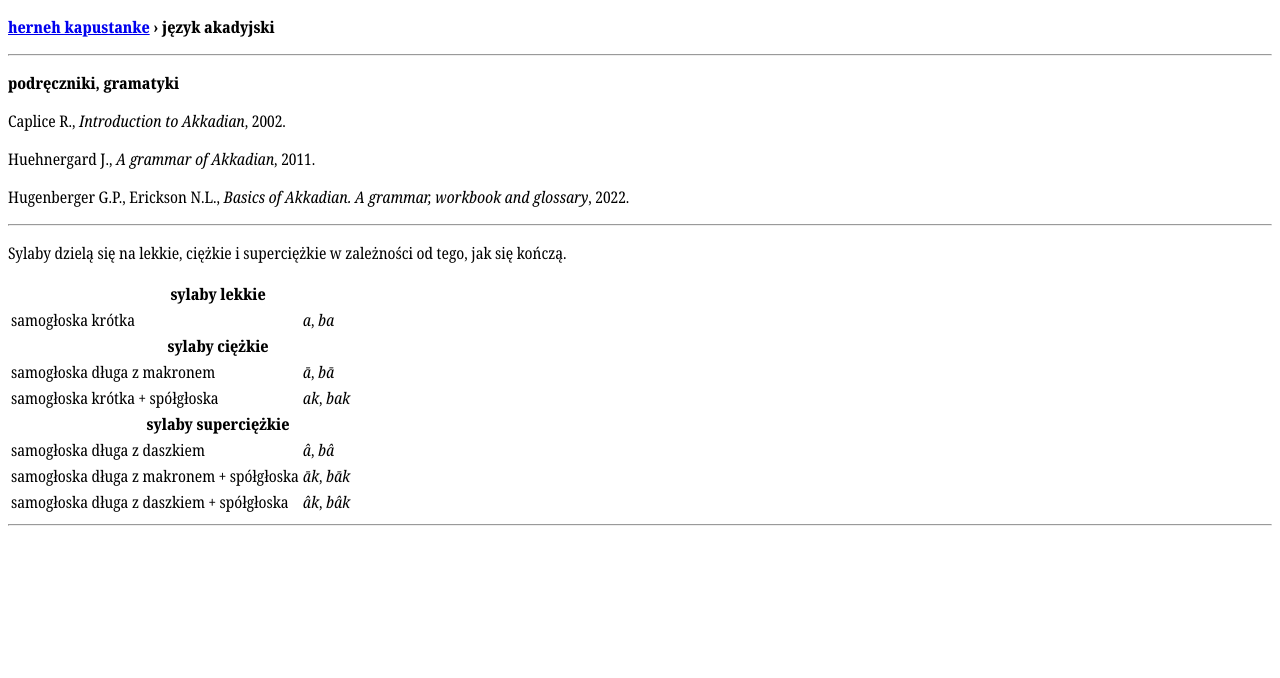
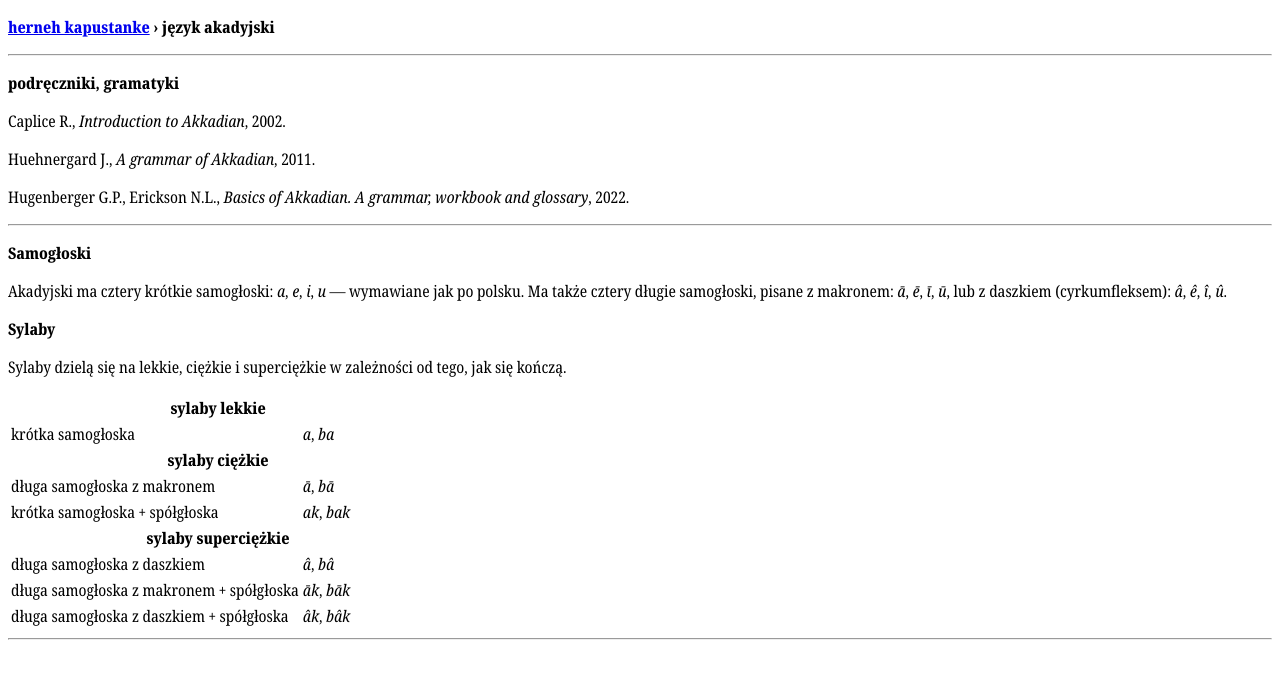
Before and after one commit to pt-11/herneh, a plain HTML site: page akk.html in a window 1280 px wide. Drawn offline with Linux system fonts and the light colour scheme; files that its build step writes are made by us from their sources.

Commit message:
akk - samogłoski

```diff
--- a/akk.html
+++ b/akk.html
@@ -25,43 +25,22 @@
 
 <hr>
 
+<p><b>Samogłoski</b></p>
+<p>Akadyjski ma cztery krótkie samogłoski: <i>a</i>, <i>e</i>, <i>i</i>, <i>u</i> — wymawiane jak po polsku. Ma także cztery długie samogłoski, pisane z makronem: <i>ā</i>, <i>ē</i>, <i>ī</i>, <i>ū</i>, lub z daszkiem (cyrkumfleksem): <i>â</i>, <i>ê</i>, <i>î</i>, <i>û</i>.</p>
+
+<p><b>Sylaby</b></p>
 <p>Sylaby dzielą się na lekkie, ciężkie i superciężkie w zależności od tego, jak się kończą.</p>
-
 <table style="table-layout: auto;">
-<colgroup><col><col style="width: 30%;"></colgroup>
-<tr>
-<th colspan="2">sylaby lekkie</th>
-</tr>
-<tr>
-<td>samogłoska krótka</td>
-<td><i>a</i>, <i>ba</i></td>
-</tr>
-<tr>
-<th colspan="2">sylaby ciężkie</th>
-</tr>
-<tr>
-<td>samogłoska długa z makronem</td>
-<td><i>ā</i>, <i>bā</i></td>
-</tr>
-<tr>
-<td>samogłoska krótka + spółgłoska</td>
-<td><i>ak</i>, <i>bak</i></td>
-</tr>
-<tr>
-<th colspan="2">sylaby superciężkie</th>
-</tr>
-<tr>
-<td>samogłoska długa z daszkiem</td>
-<td><i>â</i>, <i>bâ</i></td>
-</tr>
-<tr>
-<td>samogłoska długa z makronem + spółgłoska</td>
-<td><i>āk</i>, <i>bāk</i></td>
-</tr>
-<tr>
-<td>samogłoska długa z daszkiem + spółgłoska</td>
-<td><i>âk</i>, <i>bâk</i></td>
-</tr>
+<colgroup><col style="width: 70%;"></colgroup>
+<tr><th colspan="2">sylaby lekkie</th></tr>
+<tr><td>krótka samogłoska</td><td><i>a</i>, <i>ba</i></td></tr>
+<tr><th colspan="2">sylaby ciężkie</th></tr>
+<tr><td>długa samogłoska z makronem</td><td><i>ā</i>, <i>bā</i></td></tr>
+<tr><td>krótka samogłoska + spółgłoska</td><td><i>ak</i>, <i>bak</i></td></tr>
+<tr><th colspan="2">sylaby superciężkie</th></tr>
+<tr><td>długa samogłoska z daszkiem</td><td><i>â</i>, <i>bâ</i></td></tr>
+<tr><td>długa samogłoska z makronem + spółgłoska</td><td><i>āk</i>, <i>bāk</i></td></tr>
+<tr><td>długa samogłoska z daszkiem + spółgłoska</td><td><i>âk</i>, <i>bâk</i></td></tr>
 </table>
 
 <hr>
```
Also changed, not shown: de-cs-uk.html (added, +23 -0 lines), index.html (+1 -0 lines).
